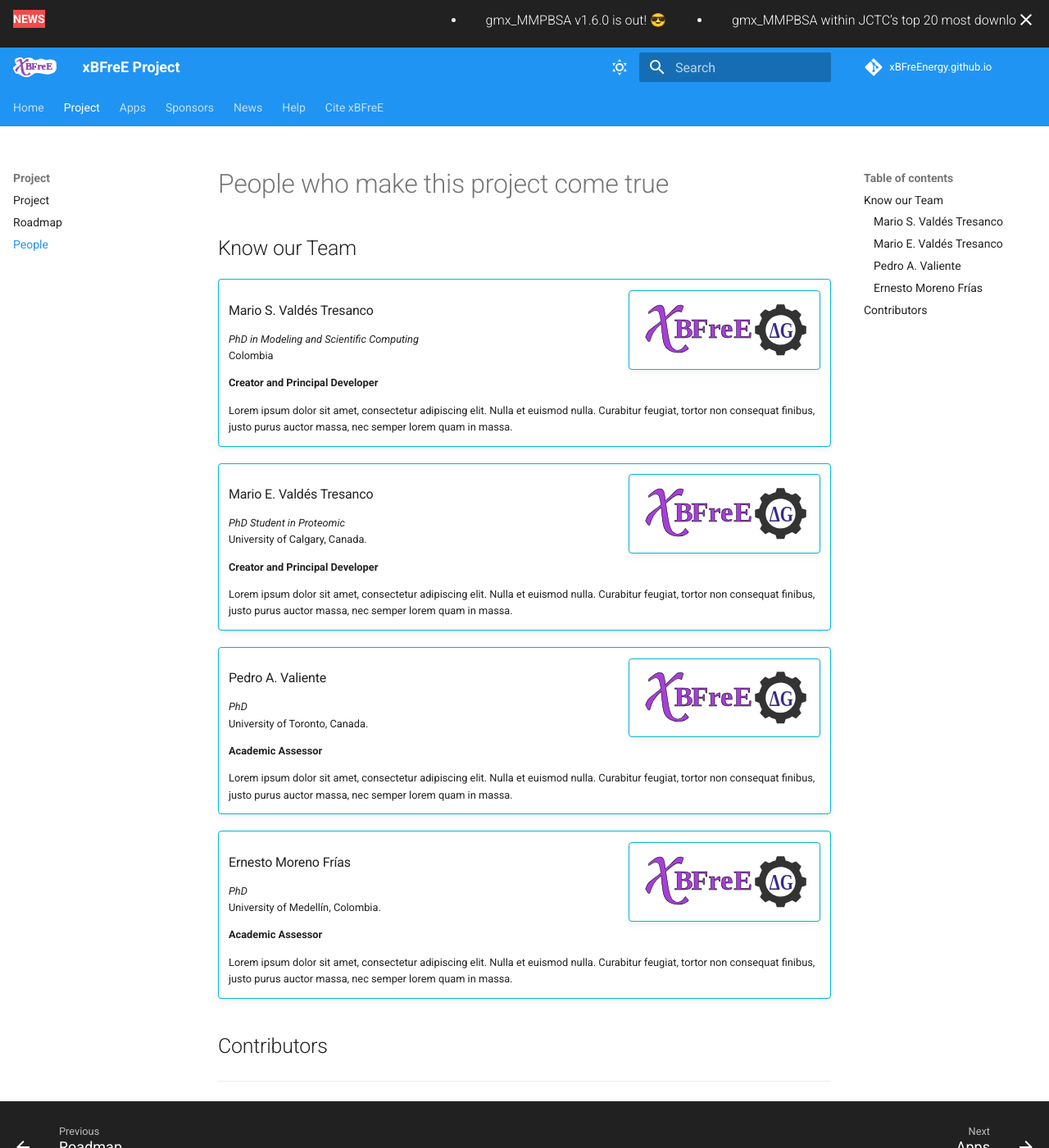
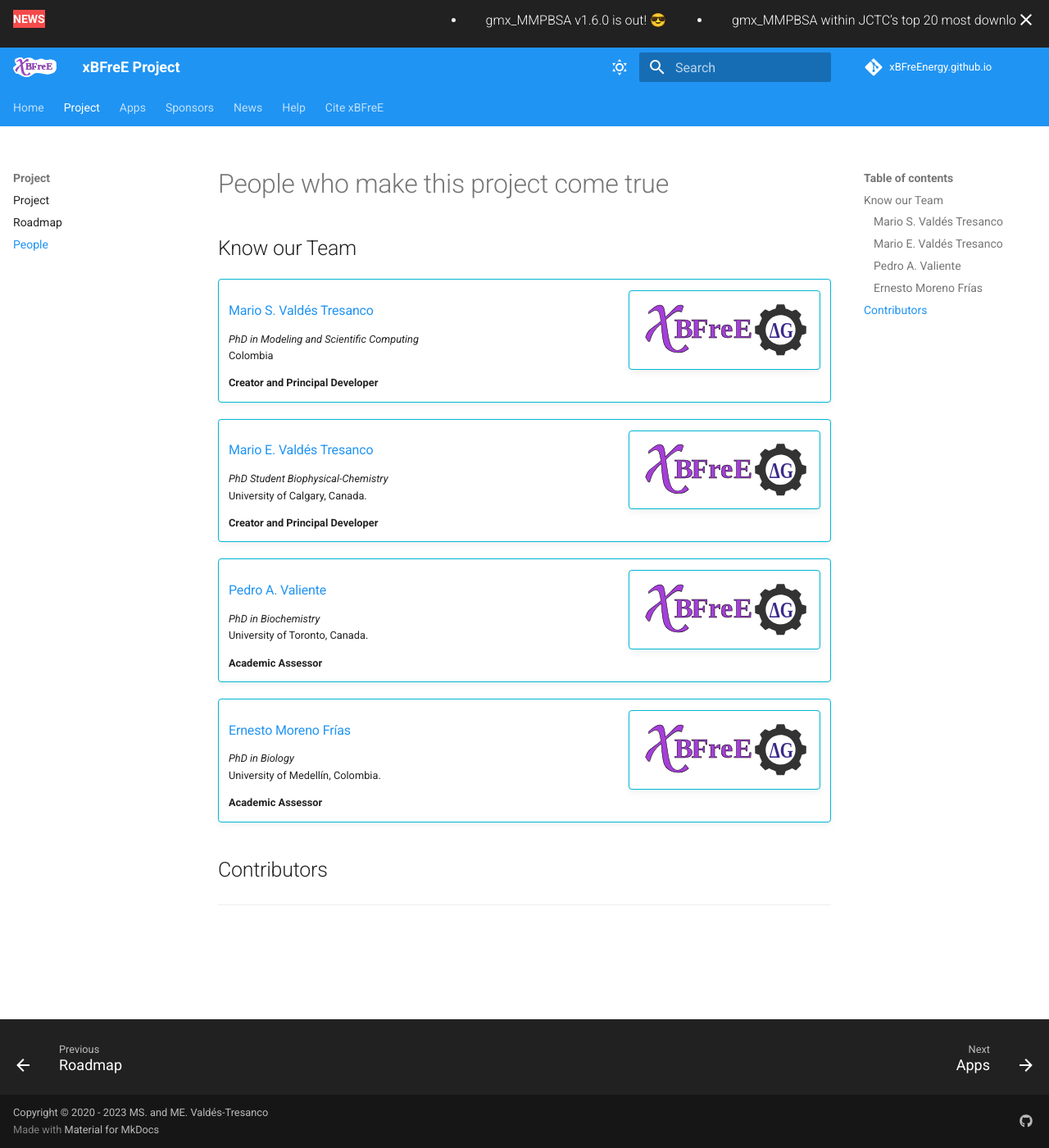
Before and after one commit to xBFreEnergy/xBFreEnergy.github.io, an MkDocs documentation site: the page built from docs/project/people.md, in a window 1280 px wide and 1400 px high. Shown: the whole window at 82% size. Built offline with MkDocs 1.6.1 and Material for MkDocs 9.7.7, drawn with Linux system fonts in a browser that asks for light colours.

Commit message:
polishing docs...

```diff
--- a/docs/project/people.md
+++ b/docs/project/people.md
@@ -10,14 +10,11 @@
 
         ![Image title](../assets/xbfree_logo.svg){ align=left width=250}
 
-    ### Mario S. Valdés Tresanco
+    ### [Mario S. Valdés Tresanco](https://www.researchgate.net/profile/Mario-Valdes-Tresanco-2)
     _PhD in Modeling and Scientific Computing_<br>
     Colombia
 
     **Creator and Principal Developer**
-
-    Lorem ipsum dolor sit amet, consectetur adipiscing elit. Nulla et euismod nulla. Curabitur feugiat, tortor non
-    consequat finibus, justo purus auctor massa, nec semper lorem quam in massa.
 
 !!! info ""
 
@@ -25,14 +22,11 @@
 
         ![Image title](../assets/xbfree_logo.svg){ align=left width=250}
 
-    ### Mario E. Valdés Tresanco
-    _PhD Student in Proteomic_ <br>
+    ### [Mario E. Valdés Tresanco](https://www.researchgate.net/profile/Mario-Valdes-Tresanco)
+    _PhD Student Biophysical-Chemistry_ <br>
     University of Calgary, Canada.
 
     **Creator and Principal Developer**
-
-    Lorem ipsum dolor sit amet, consectetur adipiscing elit. Nulla et euismod nulla. Curabitur feugiat, tortor non
-    consequat finibus, justo purus auctor massa, nec semper lorem quam in massa.
 
 !!! info ""
 
@@ -40,14 +34,11 @@
 
         ![Image title](../assets/xbfree_logo.svg){ align=left width=250}
 
-    ### Pedro A. Valiente
-    _PhD_<br>
+    ### [Pedro A. Valiente](https://www.researchgate.net/profile/Pedro-Valiente)
+    _PhD in Biochemistry_<br>
     University of Toronto, Canada.
 
     **Academic Assessor**
-
-    Lorem ipsum dolor sit amet, consectetur adipiscing elit. Nulla et euismod nulla. Curabitur feugiat, tortor non
-    consequat finibus, justo purus auctor massa, nec semper lorem quam in massa.
 
 !!! info ""
 
@@ -55,14 +46,11 @@
 
         ![Image title](../assets/xbfree_logo.svg){ align=left width=250}
 
-    ### Ernesto Moreno Frías
-    _PhD_<br>
+    ### [Ernesto Moreno Frías](https://www.researchgate.net/profile/Ernesto-Moreno-Frias)
+    _PhD in Biology_<br>
     University of Medellín, Colombia.
 
     **Academic Assessor**
 
-    Lorem ipsum dolor sit amet, consectetur adipiscing elit. Nulla et euismod nulla. Curabitur feugiat, tortor non
-    consequat finibus, justo purus auctor massa, nec semper lorem quam in massa.
-
 
 ## Contributors
```
Also changed, not shown: docs/apps.md (+9 -6 lines), docs/cite_us.md (+4 -2 lines), docs/news/index.md (+1 -30 lines), docs/project/project.md (+3 -2 lines), docs/project/roadmap.md (+9 -7 lines).
